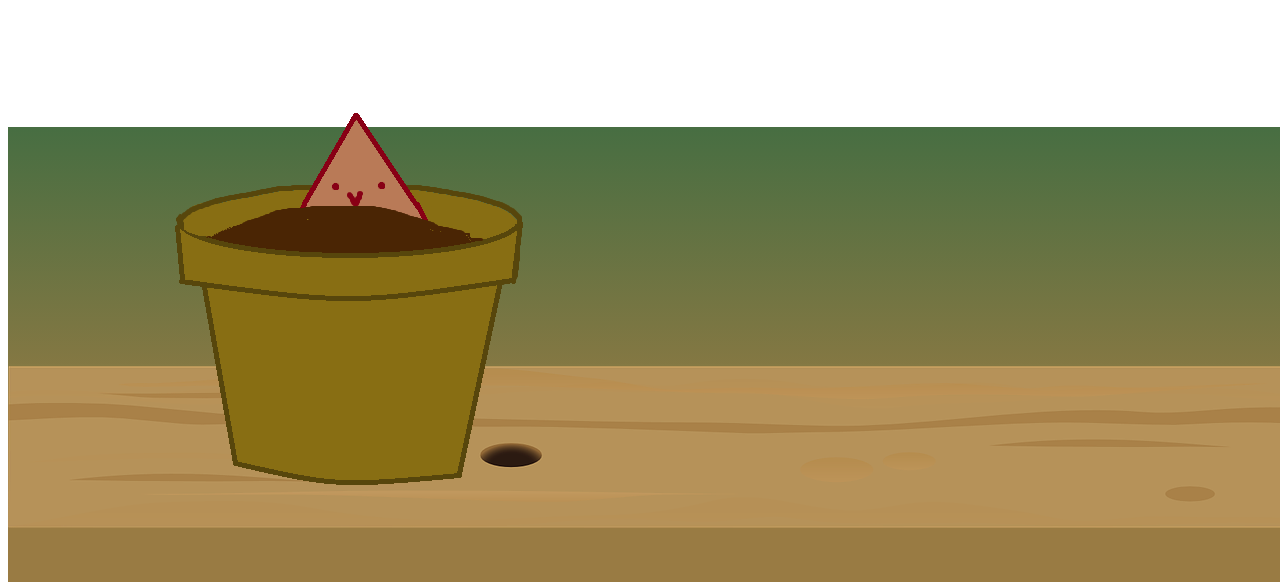
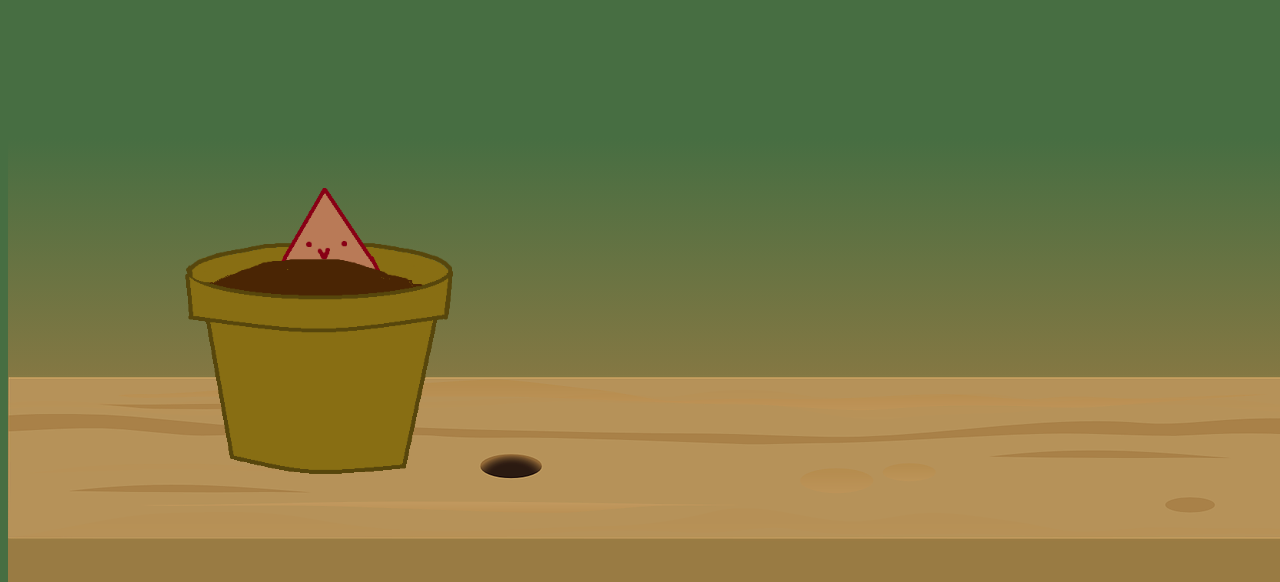
Before and after one commit to margoglvz/NurtureNook, a plain HTML site: page garden1.html in a window 1280 px wide. Shown: the part 102-684 px from the top of the page. Drawn offline with Linux system fonts and the light colour scheme.

Commit message:
fixed the css a bit

```diff
--- a/garden1.css
+++ b/garden1.css
@@ -14,24 +14,28 @@
     position: relative;
   }
   #plank {
-    position: relative;
-    top: 200px;
-    left: 0;
+    position: absolute;
+    top: 30%;
+    width: 100%;
   }
   #pot_back {
     position: absolute;
-    top: 150px;
-    left: 100px;
+    top: 30%;
+    left: 10%;
+    width: 30%;
   }
   #lavender_seed {
     position: absolute;
-    top: 150px;
-    left: 100px;
+    top: 30%;
+    left: 10%;
+    width: 30%;
   }
   #pot_front {
     position: absolute;
-    top: 0px;
-    left: 60px;
-    top: 150px;
-    left: 100px;
+    left: 10%;
+    top: 30%;
+    width: 30%;
   }
+  html {
+    background-color: #476e42;
+  }
```
